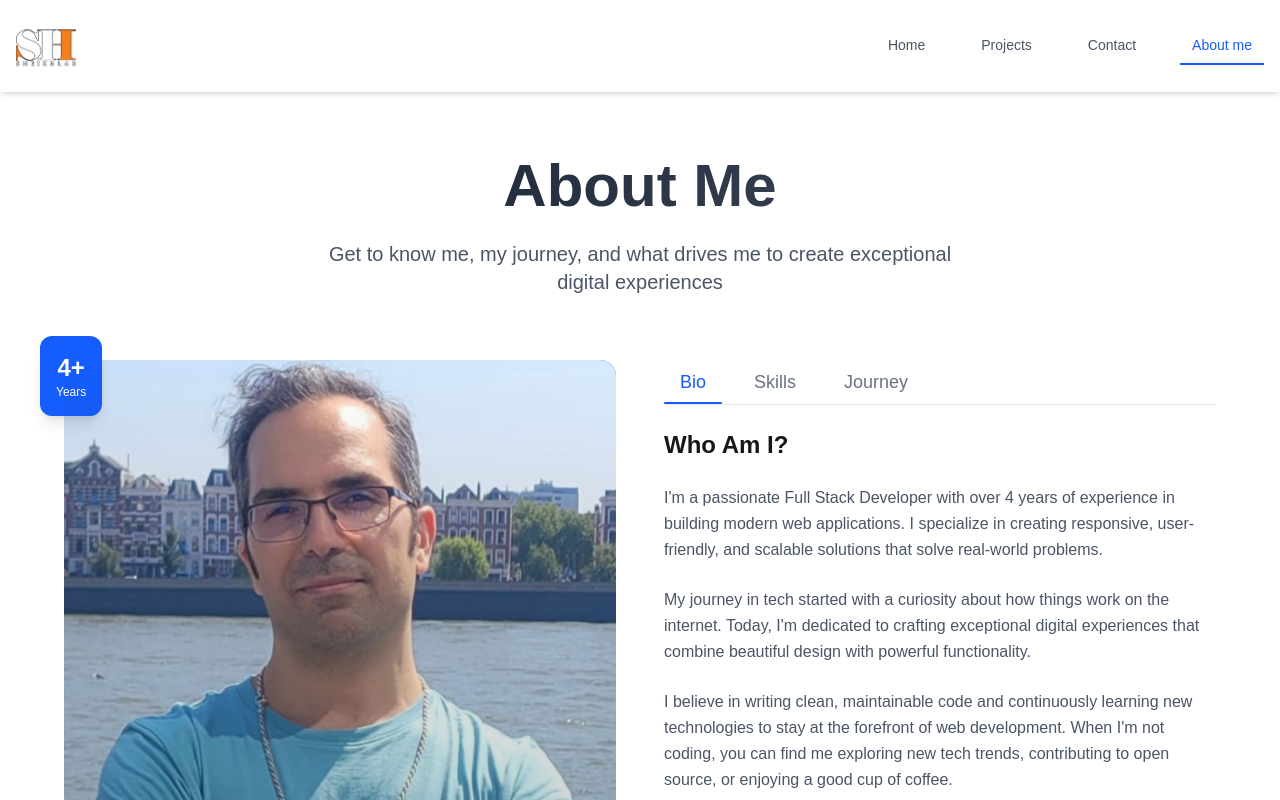
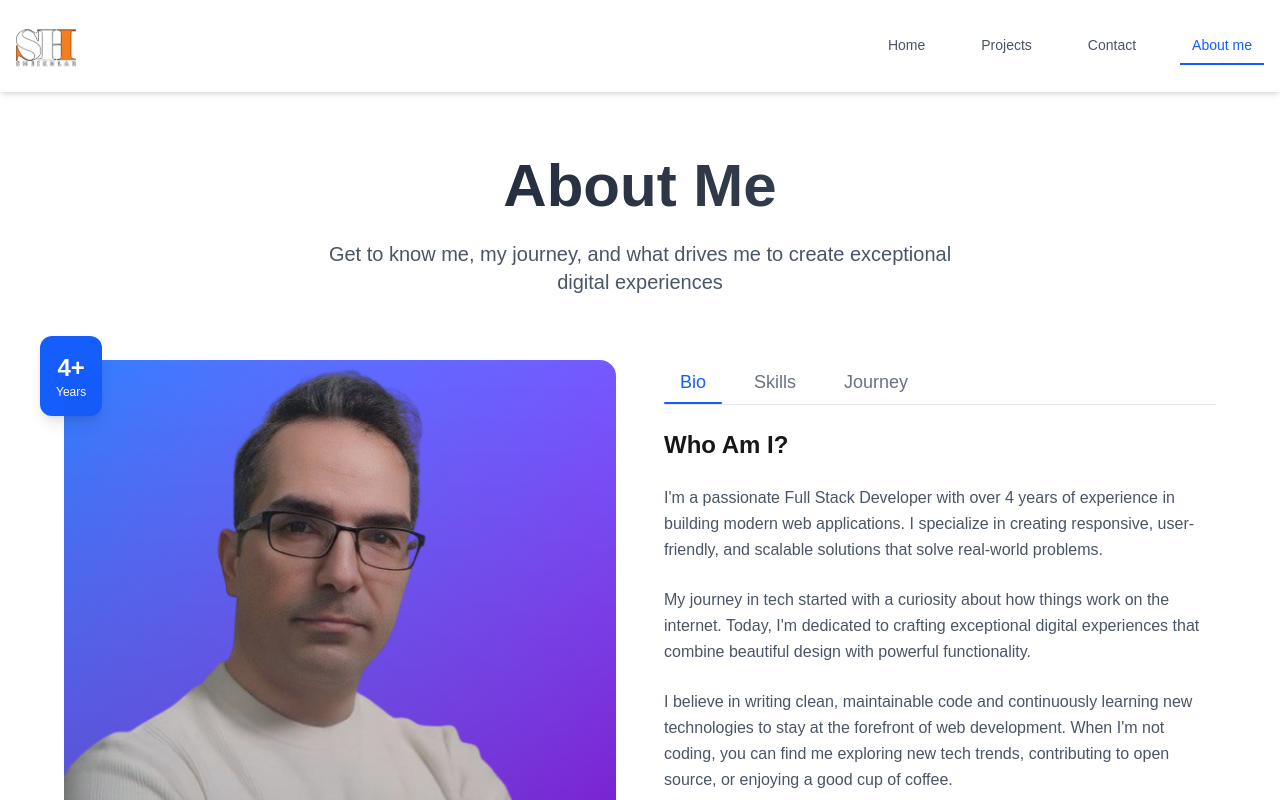
Before and after one commit to Younes-sh/Younes-Portfolio, a Next.js app: page /about in a window 1280 px wide. Shown: the top 800 px of the page. Built offline with nearby package versions, Linux system fonts and the light colour scheme.

Commit message:
I changed the about image's

```diff
--- a/src/app/about/page.jsx
+++ b/src/app/about/page.jsx
@@ -39,7 +39,7 @@ export default function AboutPage() {
               <div className="relative aspect-square rounded-2xl overflow-hidden bg-gradient-to-br from-blue-500 to-purple-600 p-1">
                 <div className="absolute inset-0 bg-gradient-to-t from-black/20 to-transparent z-10 rounded-2xl" />
                 <Image
-                  src="/assets/younes-3.jpeg"
+                  src="/assets/younes-3.png"
                   alt="Profile"
                   fill
                   className="object-cover rounded-2xl group-hover:scale-105 transition-transform duration-500"
```
